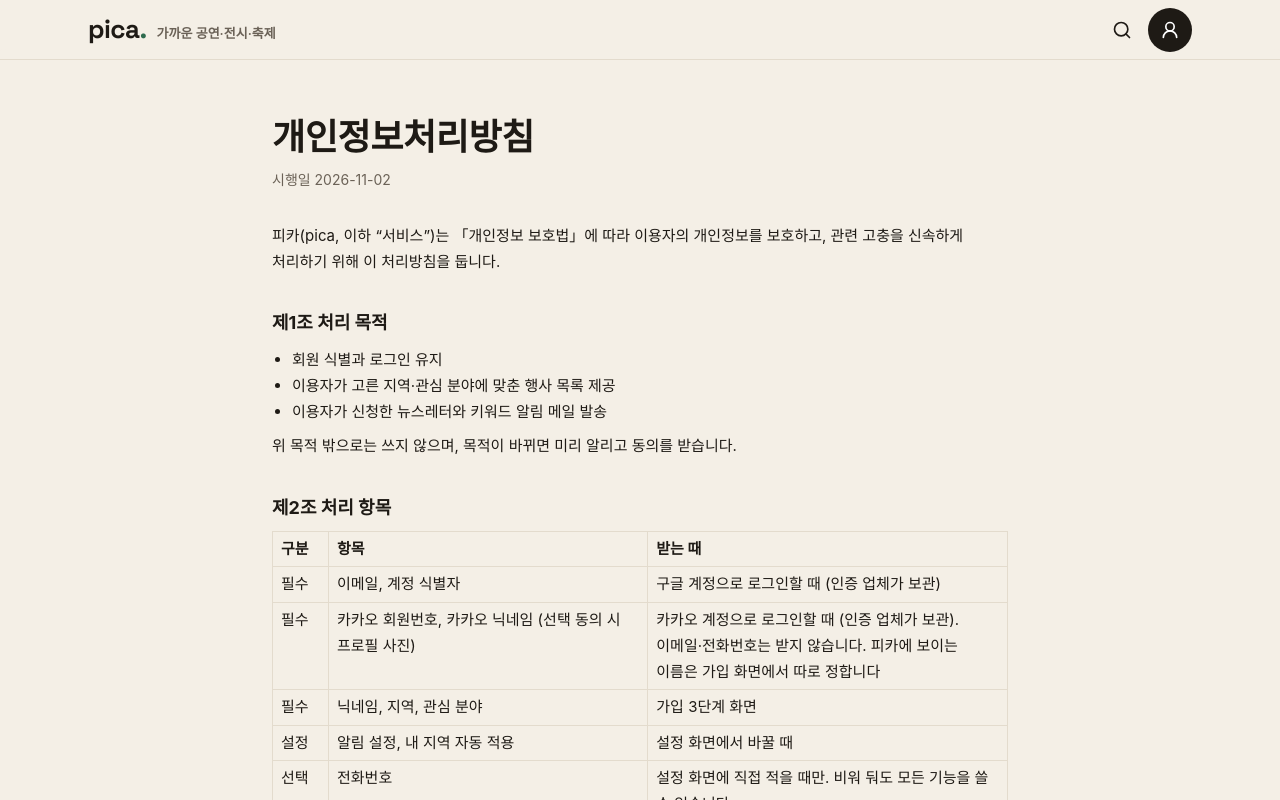
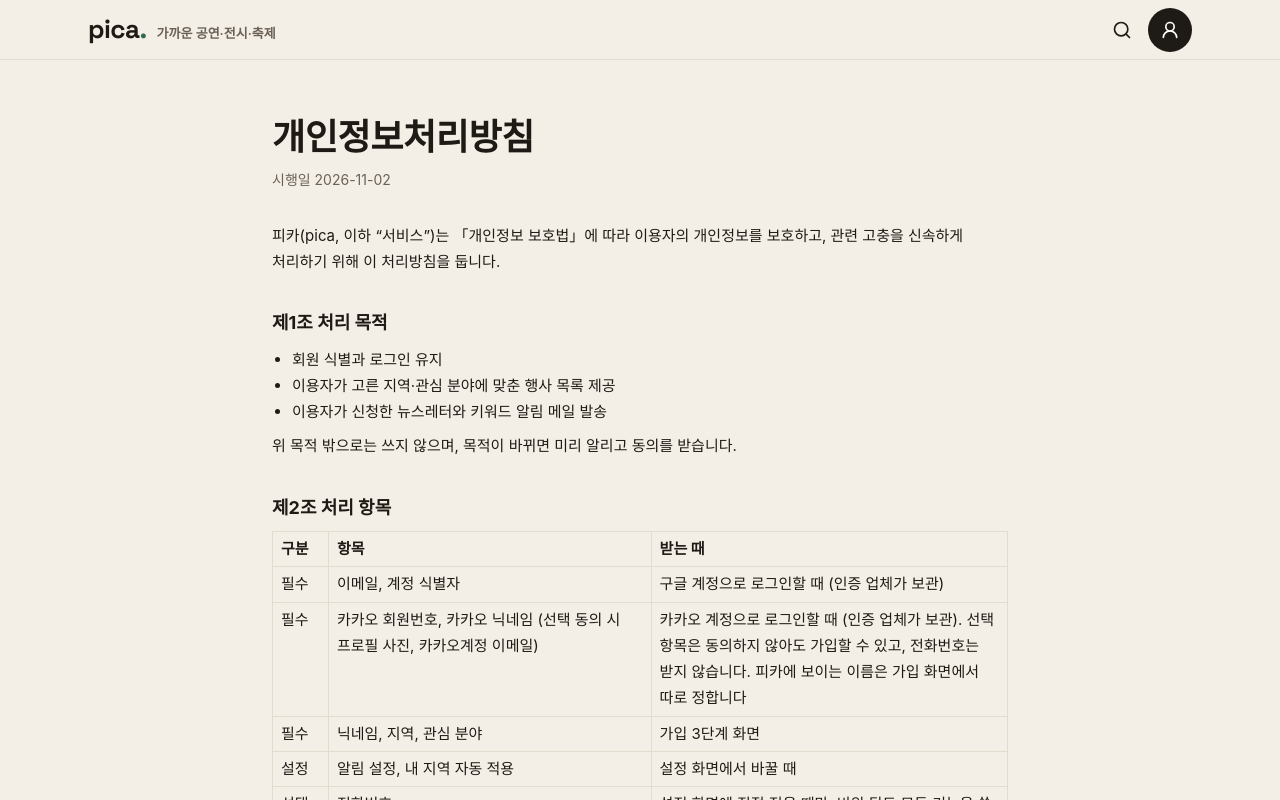
Before and after one commit to new-generation25/pick-art, a Next.js app in the folder frontend/: page /privacy in a window 1280 px wide. Shown: the top 800 px of the page. Built offline with nearby package versions, Linux system fonts and the light colour scheme; no server answers; a web font is replaced by a local one.

Commit message:
feat(auth): Kakao app is now a biz app (email optional consent) — privacy lists optional email, note why KOE205 happened
Co-Authored-By: Claude Opus 5.5 <noreply@anthropic.com>
(cherry picked from commit 61e3cd2558ea937f30f1bcbe9549646a0ca6a56e)

```diff
--- a/frontend/src/app/privacy/page.tsx
+++ b/frontend/src/app/privacy/page.tsx
@@ -33,7 +33,7 @@ export default function PrivacyPage() {
                     </thead>
                     <tbody>
                         <tr><td>필수</td><td>이메일, 계정 식별자</td><td>구글 계정으로 로그인할 때 (인증 업체가 보관)</td></tr>
-                        <tr><td>필수</td><td>카카오 회원번호, 카카오 닉네임 (선택 동의 시 프로필 사진)</td><td>카카오 계정으로 로그인할 때 (인증 업체가 보관). 이메일·전화번호는 받지 않습니다. 피카에 보이는 이름은 가입 화면에서 따로 정합니다</td></tr>
+                        <tr><td>필수</td><td>카카오 회원번호, 카카오 닉네임 (선택 동의 시 프로필 사진, 카카오계정 이메일)</td><td>카카오 계정으로 로그인할 때 (인증 업체가 보관). 선택 항목은 동의하지 않아도 가입할 수 있고, 전화번호는 받지 않습니다. 피카에 보이는 이름은 가입 화면에서 따로 정합니다</td></tr>
                         <tr><td>필수</td><td>닉네임, 지역, 관심 분야</td><td>가입 3단계 화면</td></tr>
                         <tr><td>설정</td><td>알림 설정, 내 지역 자동 적용</td><td>설정 화면에서 바꿀 때</td></tr>
                         <tr><td>선택</td><td>전화번호</td><td>설정 화면에 직접 적을 때만. 비워 둬도 모든 기능을 쓸 수 있습니다</td></tr>
@@ -123,7 +123,7 @@ export default function PrivacyPage() {
                     <li>2026-11-26: 리플렛으로 알리기(이미지·단체 정보, 보관 1년, AI 글자 읽기 위탁)를 더함</li>
                     <li>2026-11-26: 정보 제공 동의(정식 협약) 받기(단체·활동 이름·담당 연락처 등, 협약 종료·철회 뒤 1년 보관)를 더함</li>
                     <li>2026-11-26: 카카오톡 채널로 리플렛·일정 받기(사진·글, 비식별 구분값, 보관 1년, 카카오 위탁)를 더함</li>
-                    <li>2026-11-26: 카카오 계정 로그인(카카오 회원번호·닉네임, 선택 시 프로필 사진)을 더함</li>
+                    <li>2026-11-26: 카카오 계정 로그인(카카오 회원번호·닉네임, 선택 시 프로필 사진·이메일)을 더함</li>
                 </ul>
             </Section>
         </LegalDoc>
--- a/frontend/src/components/ui/SocialLoginButtons.tsx
+++ b/frontend/src/components/ui/SocialLoginButtons.tsx
@@ -5,8 +5,9 @@ import { supabase } from "@/lib/supabase";
 
 type Provider = "google" | "kakao";
 
-// 카카오 로그인: Kakao Developers 앱 «피카»(ID 1668029, 사업자 없는 앱이라 이메일은 받지 않음 — 닉네임 필수·프로필 사진 선택)
-// + Supabase Kakao 공급자(«Allow users without an email» 켬). 2026-11-26 켰다.
+// 카카오 로그인: Kakao Developers 앱 «피카»(ID 1668029, 비즈 앱 — 닉네임 필수, 프로필 사진·이메일 선택)
+// + Supabase Kakao 공급자(이메일 없이도 로그인 허용). Supabase는 account_email 을 항상 요청하므로
+// 앱에서 이메일 동의항목이 꺼져 있으면 카카오가 KOE205 로 막는다(2026-11-26 확인). 2026-11-26 켰다.
 // 문제가 생기면 NEXT_PUBLIC_KAKAO_LOGIN=off 로 버튼만 숨긴다.
 const KAKAO_ENABLED = process.env.NEXT_PUBLIC_KAKAO_LOGIN !== "off";
 
```
